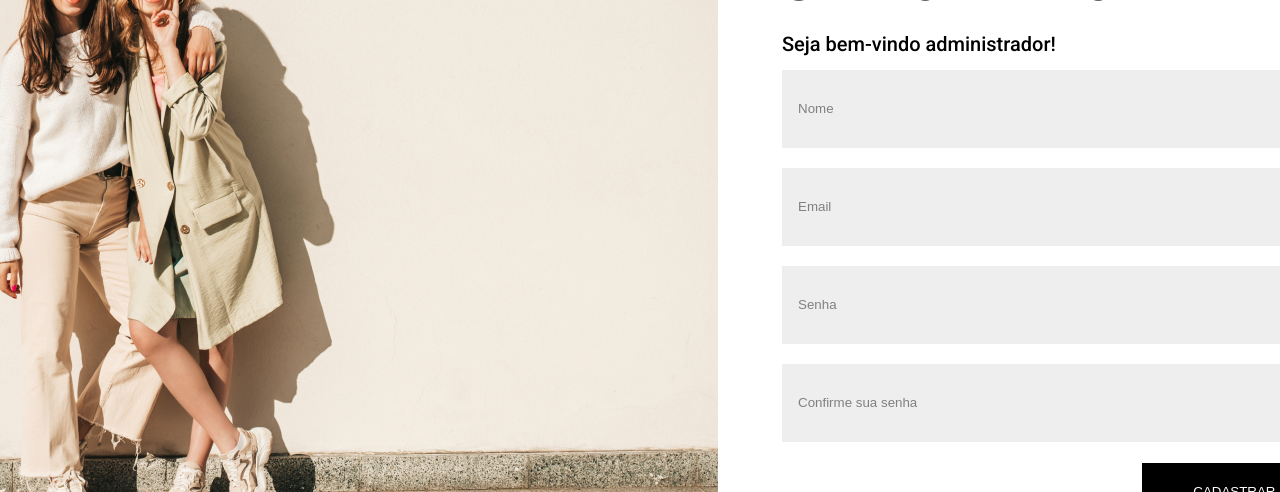
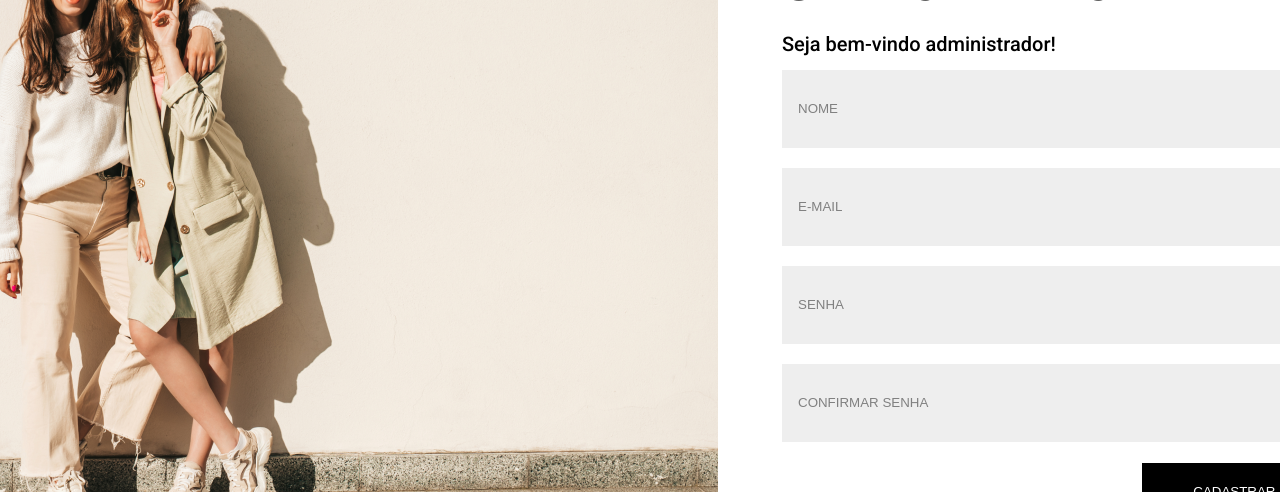
Before and after one commit to edivinofilho/fashion-store, a React (Vite) app: page /register in a window 1280 px wide. Shown: the part 250-742 px from the top of the page. Built offline with nearby package versions, Linux system fonts and the light colour scheme; no server answers.

Commit message:
feat:estilizacao placeholder e botao de voltar

```diff
--- a/src/components/RegisterForm/index.tsx
+++ b/src/components/RegisterForm/index.tsx
@@ -39,7 +39,7 @@ export const RegisterForm = () => {
 
           type="text"
           id="name"
-          placeholder="Nome"
+          placeholder="NOME"
           error={errors.name}
           disabled={loading}
           {...register("name")}
@@ -49,7 +49,7 @@ export const RegisterForm = () => {
 
           type="text"
           id="email"
-          placeholder="Email"
+          placeholder="E-MAIL"
           error={errors.email}
           disabled={loading}
           {...register("email")}
@@ -59,7 +59,7 @@ export const RegisterForm = () => {
 
           type="password"
           id="password"
-          placeholder="Senha"
+          placeholder="SENHA"
           error={errors.password}
           disabled={loading}
           {...register("password")}
@@ -68,7 +68,7 @@ export const RegisterForm = () => {
         <Input
           type="password"
           id="confirmPassword"
-          placeholder="Confirme sua senha"
+          placeholder="CONFIRMAR SENHA"
           error={errors.confirmPassword}
           disabled={loading}
           {...register("confirmPassword")}
--- a/src/pages/RegisterPage/index.tsx
+++ b/src/pages/RegisterPage/index.tsx
@@ -3,6 +3,8 @@ import { RegisterForm } from "../../components/RegisterForm";
 import { FooterDefault } from "../../components/Footer";
 import imgCover from '../../assets/Rectangle 2.png';
 import vector from '../../assets/Vector.png';
+import { Link } from 'react-router-dom';
+
 
 import { RegisterContainer,ImageContainer,FormContainer, TextRegister,TextWelcome,ImgVector, RegisterContent } from './style';
 
@@ -21,7 +23,8 @@ export const RegisterPage = () => {
         <RegisterContent>
 
         <ImgVector src={vector} alt="Imagem de vector" />
-        <TextWelcome>Voltar</TextWelcome>
+
+        <Link className='back' to="/"><TextWelcome>Voltar</TextWelcome></Link>
         </RegisterContent>
 
         <TextRegister>CADASTRAR-SE</TextRegister>
--- a/src/pages/RegisterPage/style.ts
+++ b/src/pages/RegisterPage/style.ts
@@ -16,6 +16,11 @@ export const RegisterContent = styled.div`
   display: flex;
   align-items: center;
   gap: 20px;
+  .back {
+  text-decoration:none;
+  color:black;
+
+ }
 `;
 
 export const ImageContainer = styled.div`
@@ -52,7 +57,8 @@ ${letterTitle2}
 
 
   export const TextWelcome = styled.h5`
- ${letterParagraph}
+ ${letterParagraph};
+
 `
 
 export const ImgVector = styled.img`
```
